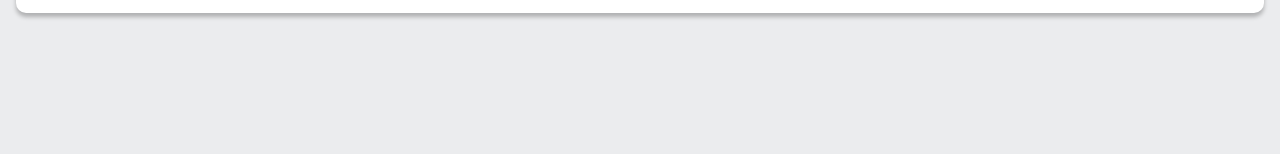
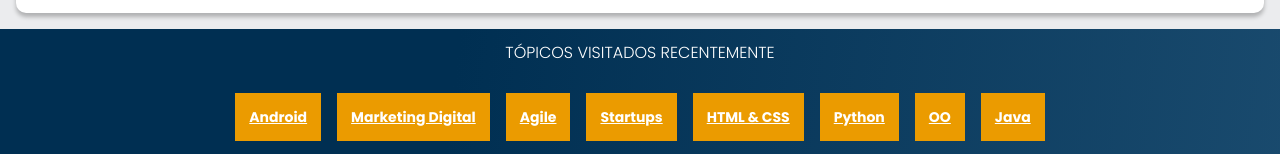
Before and after one commit to VictorNunesVN/AluraBooks, a plain HTML site: page index.html in a window 1280 px wide. Shown: the part 2288-2442 px from the top of the page. Before the commit the page ends 2317 px from the top, so only its background shows below. Drawn offline with nearby package versions, Linux system fonts and the light colour scheme.

Commit message:
Inclusão da section "tópicos"
Construção da section "tópicos"

```diff
--- a/estilo/styles.css
+++ b/estilo/styles.css
@@ -1,6 +1,7 @@
 @import url("/estilo/header.css");
 @import url("/estilo/banner.css");
 @import url("/estilo/carrossel.css");
+@import url("/estilo/topicos.css");
 
 :root{
     --cor-de-fundo:#EBECEE;
--- /dev/null
+++ b/estilo/topicos.css
@@ -0,0 +1,33 @@
+.topicos{
+    background: var(--azul-degrade);
+    text-align: center;
+}
+
+
+.topicos__titulo{
+    color: var(--branco);
+    font-family: "Poppins";
+    font-size: 16px;
+    font-weight: 300;
+    text-transform: uppercase;
+    padding: 1em;
+}
+
+.topicos__lista{
+    display: flex;
+    flex-wrap: wrap;/*faz a quebra de linha ao final da tela*/
+    justify-content: center;
+}
+
+.topicos__itens{
+    margin: 2em 0.5em;
+}
+
+.topicos__itens_botao{
+    font-family: "Poppins";
+    font-weight: 700;
+    font-size: 14px;
+    color: var(--branco);
+    background-color: var(--laranja);
+    padding: 1em;
+}
--- a/index.html
+++ b/index.html
@@ -132,6 +132,20 @@
     </div>
 
     </div>
+
+    <section class="topicos">
+        <h2 class="topicos__titulo">Tópicos visitados recentemente</h2>
+        <ul class="topicos__lista" >
+            <li class="topicos__itens"><a class="topicos__itens_botao" href="#">Android</a></li>
+            <li class="topicos__itens"><a class="topicos__itens_botao" href="#">Marketing Digital</a></li>
+            <li class="topicos__itens"><a class="topicos__itens_botao" href="#">Agile</a></li>
+            <li class="topicos__itens"><a class="topicos__itens_botao" href="#">Startups</a></li>
+            <li class="topicos__itens"><a class="topicos__itens_botao" href="#">HTML & CSS</a></li>
+            <li class="topicos__itens"><a class="topicos__itens_botao" href="#">Python</a></li>
+            <li class="topicos__itens"><a class="topicos__itens_botao" href="#">OO</a></li>
+            <li class="topicos__itens"><a class="topicos__itens_botao" href="#">Java</a></li>
+        </ul>
+    </section>
     <script src="https://cdn.jsdelivr.net/npm/swiper@9/swiper-bundle.min.js"></script>
     <script>
         const swiper = new Swiper('.swiper', {
```
Also changed, not shown: estilo/carrossel.css (line endings or trailing spaces).
